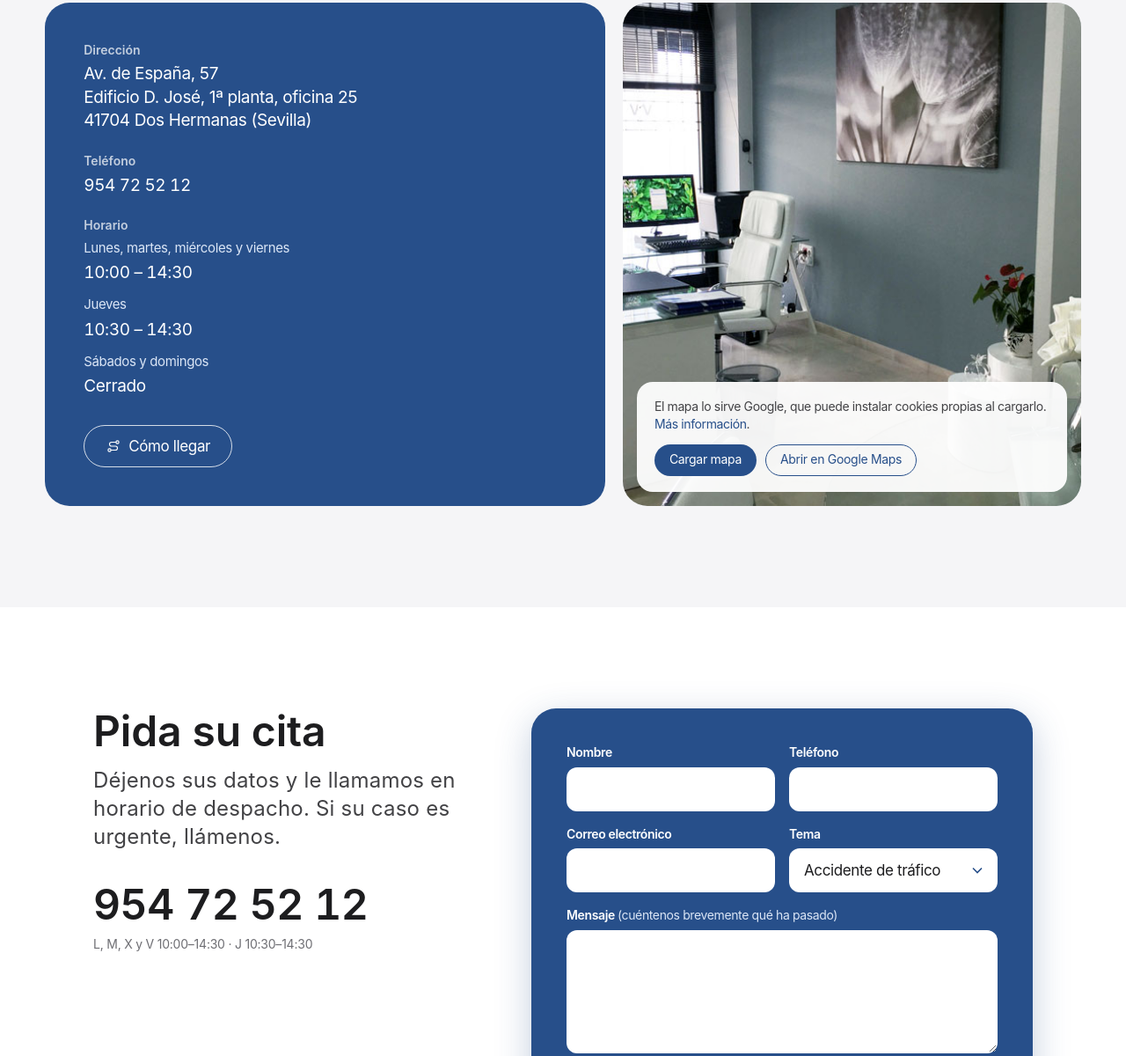
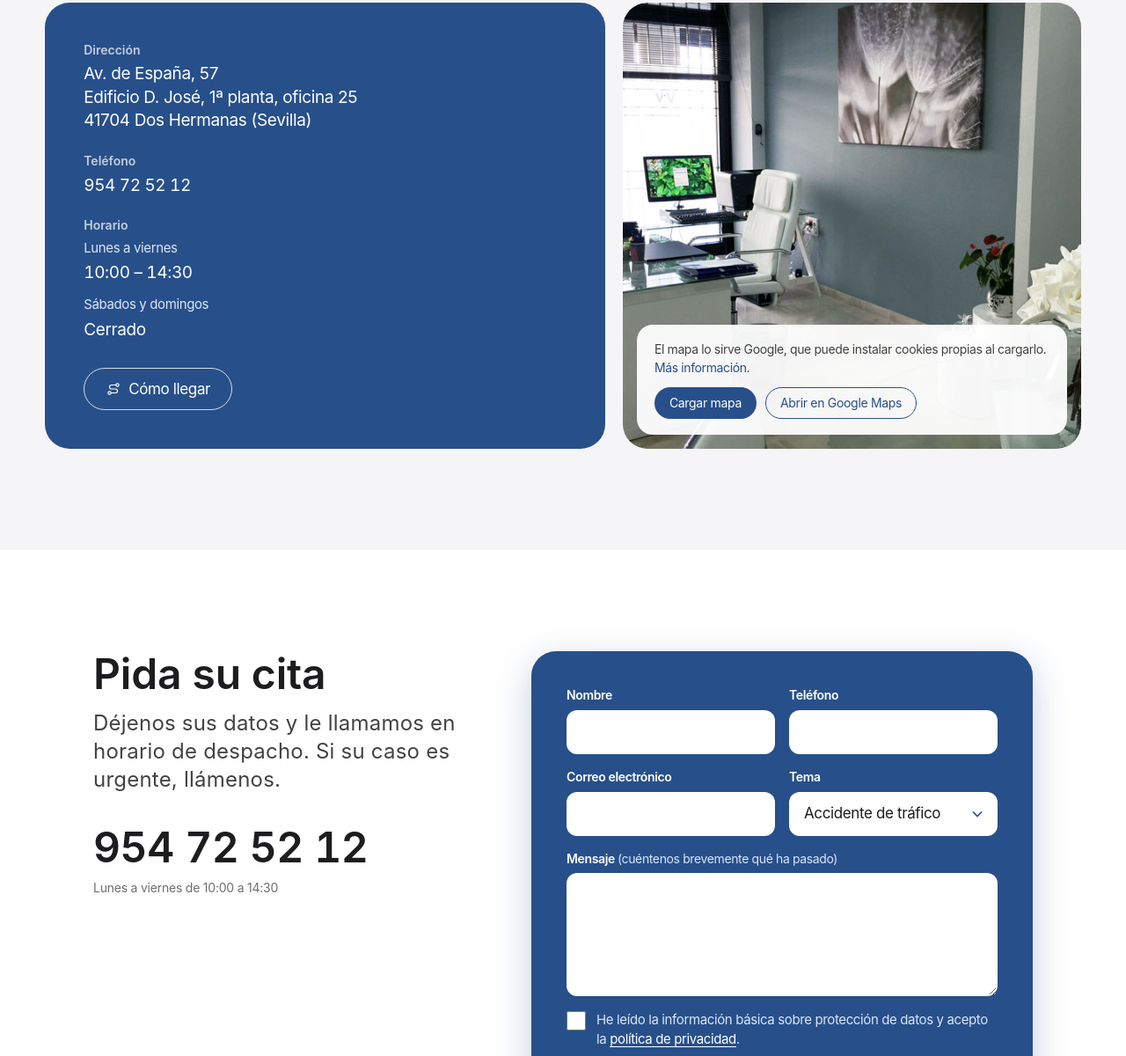
Before and after one commit to antgarsudo/valdelvira, an Astro site: page / in a window 1280 px wide. Shown: the part 5727-6927 px from the top of the page at 88% size. Built offline with nearby package versions, Linux system fonts and the light colour scheme; Astro itself is replaced by a stand-in of ours.

Commit message:
Horario: lunes a viernes de 10:00 a 14:30
Co-Authored-By: Claude Opus 5.5 <noreply@anthropic.com>

```diff
--- a/src/data/negocio.ts
+++ b/src/data/negocio.ts
@@ -26,12 +26,11 @@ export const NEGOCIO = {
   },
   geo: { lat: 37.2937084, lng: -5.9217367 },
   mapsUrl: 'https://maps.app.goo.gl/QrJDUfFVpeaLws558',
-  // Horario de la ficha de Google Business Profile (consultada el 22/11/2026).
+  // Horario confirmado por el cliente (23/11/2026).
   horario: [
-    { dias: ['Monday', 'Tuesday', 'Wednesday', 'Friday'], etiqueta: 'Lunes, martes, miércoles y viernes', abre: '10:00', cierra: '14:30' },
-    { dias: ['Thursday'], etiqueta: 'Jueves', abre: '10:30', cierra: '14:30' },
+    { dias: ['Monday', 'Tuesday', 'Wednesday', 'Thursday', 'Friday'], etiqueta: 'Lunes a viernes', abre: '10:00', cierra: '14:30' },
   ],
-  horarioCorto: 'L, M, X y V 10:00–14:30 · J 10:30–14:30',
+  horarioCorto: 'Lunes a viernes de 10:00 a 14:30',
   zonas: ['Dos Hermanas', 'Montequinto', 'Alcalá de Guadaíra', 'Utrera', 'Los Palacios y Villafranca', 'Coria del Río', 'Sevilla'],
   valoracionGoogle: { nota: '5,0', opiniones: 4 },
 } as const;
```
Also changed, not shown: PENDIENTES.md (+1 -1 lines).
